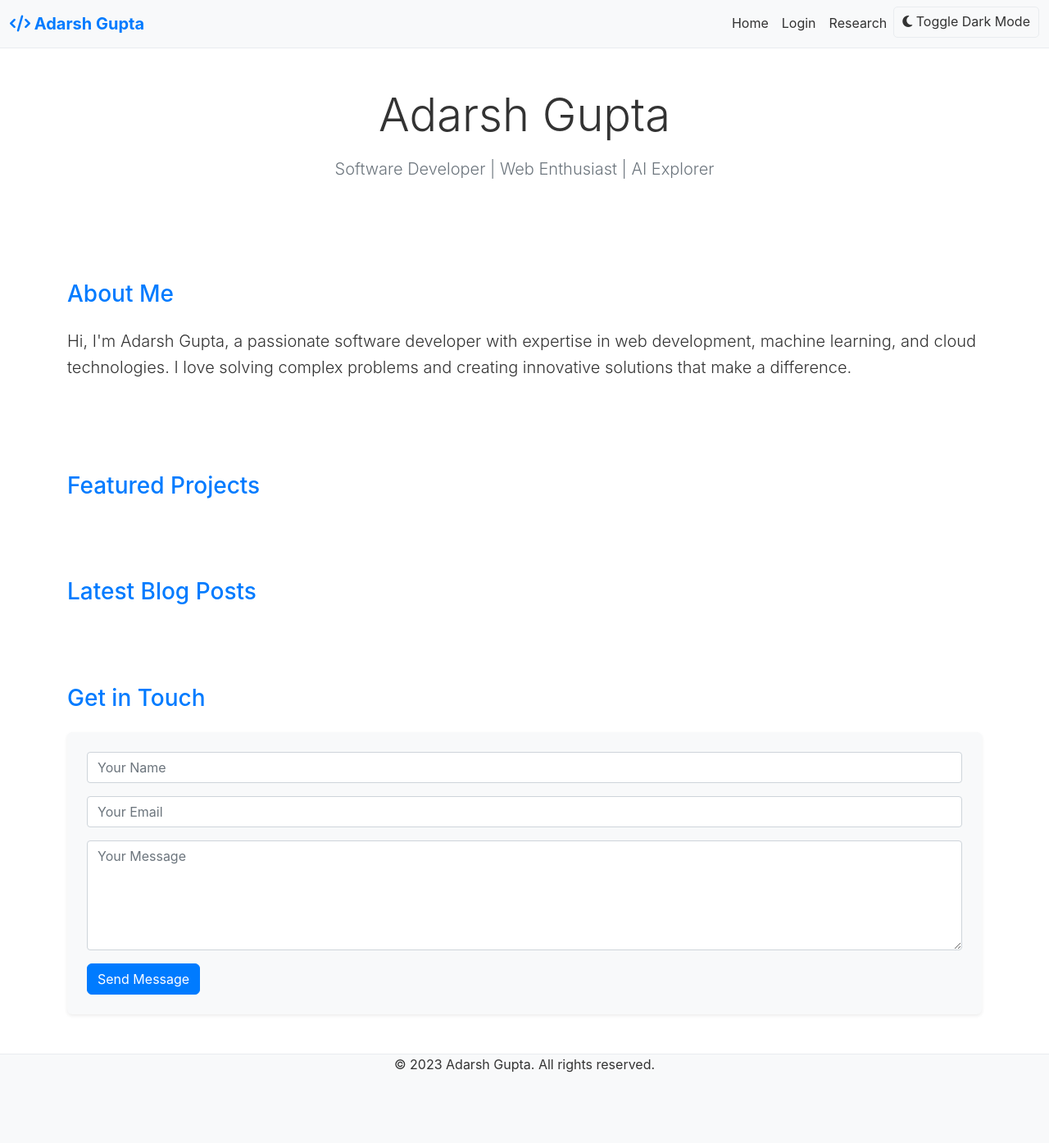
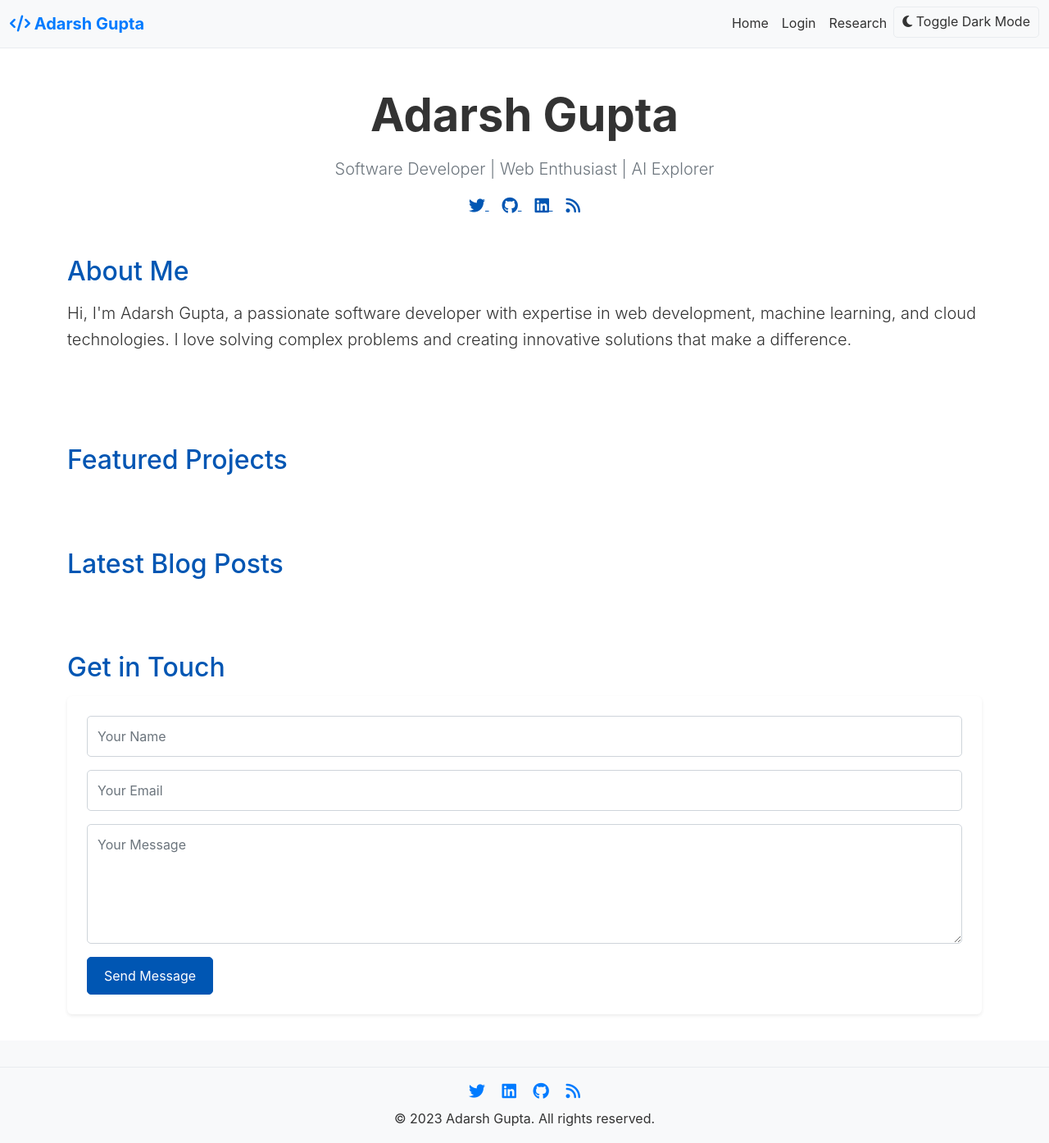
Before and after one commit to Adarshagupta/Full-stack-portfolio, a Flask app: page / in a window 1280 px wide. Shown: the whole page at 82% size. Before the commit the page ends 1308 px from the top, so only its background shows below. Run offline with Flask 3, Linux system fonts and the light colour scheme; data that the repository does not hold is empty; parts of the project's set-up code (start-up, migrations or seed data) failed here and were passed over; some libraries are stand-ins or nearby versions.

Commit message:
header social

```diff
--- a/templates/base.html
+++ b/templates/base.html
@@ -169,8 +169,22 @@
         {% block content %}{% endblock %}
     </div>
 
-    <footer class="footer text-center">
+    <footer class="footer text-center py-3">
         <div class="container">
+            <div class="mb-2">
+                <a href="https://x.com/Adarshgpt_" target="_blank" rel="noopener noreferrer" class="text-decoration-none me-3">
+                    <i class="fab fa-twitter fa-lg"></i>
+                </a>
+                <a href="https://www.linkedin.com/in/adasgpt/" target="_blank" rel="noopener noreferrer" class="text-decoration-none me-3">
+                    <i class="fab fa-linkedin fa-lg"></i>
+                </a>
+                <a href="https://github.com/Adarshagupta" target="_blank" rel="noopener noreferrer" class="text-decoration-none me-3">
+                    <i class="fab fa-github fa-lg"></i>
+                </a>
+                <a href="{{ url_for('sitemap') }}" target="_blank" rel="noopener noreferrer" class="text-decoration-none">
+                    <i class="fas fa-rss fa-lg"></i>
+                </a>
+            </div>
             <span>&copy; 2023 Adarsh Gupta. All rights reserved.</span>
         </div>
     </footer>
--- a/templates/home.html
+++ b/templates/home.html
@@ -6,25 +6,39 @@
 {% block content %}
 <div class="container">
     <header class="text-center py-5">
-        <h1 class="display-4 mb-3">Adarsh Gupta</h1>
+        <h1 class="display-3 mb-3 fw-bold">Adarsh Gupta</h1>
         <p class="lead mb-4 text-muted">Software Developer | Web Enthusiast | AI Explorer</p>
+        <div class="social-icons mb-4">
+            <a href="https://x.com/Adarshgpt_" target="_blank" rel="noopener noreferrer" class="me-3">
+                <i class="fab fa-twitter fa-lg"></i>
+            </a>
+            <a href="https://github.com/Adarshagupta" target="_blank" rel="noopener noreferrer" class="me-3">
+                <i class="fab fa-github fa-lg"></i>
+            </a>
+            <a href="https://www.linkedin.com/in/adasgpt/" target="_blank" rel="noopener noreferrer" class="me-3">
+                <i class="fab fa-linkedin fa-lg"></i>
+            </a>
+            <a href="/sitemap.xml" target="_blank" rel="noopener noreferrer">
+                <i class="fas fa-rss fa-lg"></i>
+            </a>
+        </div>
     </header>
 
     <section id="about" class="py-5">
-        <h2 class="h3 mb-4 text-primary">About Me</h2>
+        <h2 class="h2 mb-4 text-primary">About Me</h2>
         <p class="lead">Hi, I'm Adarsh Gupta, a passionate software developer with expertise in web development, machine learning, and cloud technologies. I love solving complex problems and creating innovative solutions that make a difference.</p>
     </section>
 
     <section id="projects" class="py-5">
-        <h2 class="h3 mb-4 text-primary">Featured Projects</h2>
+        <h2 class="h2 mb-4 text-primary">Featured Projects</h2>
         <div class="row g-4">
             {% for project in projects %}
             <div class="col-md-4">
-                <div class="card h-100 shadow-sm">
+                <div class="card h-100 shadow-sm border-0">
                     <div class="card-body">
                         <h3 class="card-title h5">{{ project.title }}</h3>
                         <p class="card-text text-muted">{{ project.description[:100] }}...</p>
-                        <a href="{{ url_for('view_project', project_id=project.id) }}" class="btn btn-outline-primary btn-sm">View Project</a>
+                        <a href="{{ url_for('view_project', project_id=project.id) }}" class="btn btn-outline-primary btn-sm stretched-link">View Project</a>
                     </div>
                 </div>
             </div>
@@ -33,18 +47,18 @@
     </section>
 
     <section id="blog" class="py-5">
-        <h2 class="h3 mb-4 text-primary">Latest Blog Posts</h2>
+        <h2 class="h2 mb-4 text-primary">Latest Blog Posts</h2>
         <div class="row g-4">
             {% for blog in blogs %}
             <div class="col-md-4">
-                <div class="card h-100 shadow-sm">
+                <div class="card h-100 shadow-sm border-0">
                     <div class="card-body">
                         <h3 class="card-title h5">{{ blog.title }}</h3>
                         <p class="card-text text-muted small">
                             <time datetime="{{ blog.created_at.isoformat() }}">{{ blog.created_at.strftime('%B %d, %Y') }}</time>
                         </p>
                         <p class="card-text">{{ blog.content[:100] }}...</p>
-                        <a href="{{ url_for('view_blog', blog_id=blog.id) }}" class="btn btn-outline-primary btn-sm">Read More</a>
+                        <a href="{{ url_for('view_blog', blog_id=blog.id) }}" class="btn btn-outline-primary btn-sm stretched-link">Read More</a>
                     </div>
                 </div>
             </div>
@@ -53,8 +67,8 @@
     </section>
 
     <section id="contact" class="py-5">
-        <h2 class="h3 mb-4 text-primary">Get in Touch</h2>
-        <form class="bg-light p-4 rounded shadow-sm">
+        <h2 class="h2 mb-4 text-primary">Get in Touch</h2>
+        <form class="bg-white p-4 rounded shadow-sm">
             <div class="mb-3">
                 <input type="text" class="form-control" placeholder="Your Name" required>
             </div>
@@ -79,43 +93,90 @@
         background-color: #f8f9fa;
     }
     h1, h2, h3 {
-        font-weight: 600;
+        font-weight: 700;
     }
     .card {
-        transition: transform 0.3s ease-in-out;
+        transition: transform 0.3s ease-in-out, box-shadow 0.3s ease-in-out;
+        border-radius: 10px;
+        overflow: hidden;
     }
     .card:hover {
         transform: translateY(-5px);
+        box-shadow: 0 10px 20px rgba(0,0,0,0.1);
     }
     .btn-link {
         text-decoration: none;
     }
     .form-control {
         border: 1px solid #ced4da;
-        border-radius: 0.25rem;
+        border-radius: 5px;
+        padding: 12px;
     }
     .form-control:focus {
         box-shadow: 0 0 0 0.2rem rgba(0,123,255,.25);
         border-color: #80bdff;
     }
     .text-primary {
-        color: #007bff !important;
+        color: #0056b3 !important;
     }
     .btn-primary {
-        background-color: #007bff;
-        border-color: #007bff;
+        background-color: #0056b3;
+        border-color: #0056b3;
+        padding: 10px 20px;
+        border-radius: 5px;
+        transition: all 0.3s ease;
     }
     .btn-primary:hover {
-        background-color: #0056b3;
-        border-color: #0056b3;
+        background-color: #003d82;
+        border-color: #003d82;
+        transform: translateY(-2px);
     }
     .btn-outline-primary {
-        color: #007bff;
-        border-color: #007bff;
+        color: #0056b3;
+        border-color: #0056b3;
+        padding: 8px 16px;
+        border-radius: 5px;
+        transition: all 0.3s ease;
     }
     .btn-outline-primary:hover {
-        background-color: #007bff;
+        background-color: #0056b3;
         color: #fff;
+        transform: translateY(-2px);
+    }
+    .container {
+        max-width: 1140px;
+    }
+    section {
+        margin-bottom: 2rem; /* Reduced from 3rem to 2rem */
+    }
+    .display-3 {
+        font-size: 3.5rem;
+        margin-bottom: 0.5rem; /* Reduced from 1rem to 0.5rem */
+    }
+    .lead {
+        font-size: 1.25rem;
+    }
+    /* New styles to reduce gaps */
+    .py-5 {
+        padding-top: 2rem !important;
+        padding-bottom: 2rem !important;
+    }
+    .mb-4 {
+        margin-bottom: 1rem !important;
+    }
+    header.py-5 {
+        padding-top: 3rem !important;
+        padding-bottom: 2rem !important;
+    }
+    #about {
+        padding-top: 0 !important;
+    }
+    .social-icons a {
+        color: #0056b3;
+        transition: color 0.3s ease;
+    }
+    .social-icons a:hover {
+        color: #003d82;
     }
 </style>
 {% endblock %}
@@ -134,4 +195,5 @@
     }
 }
 </script>
+<script src="https://kit.fontawesome.com/your-fontawesome-kit.js" crossorigin="anonymous"></script>
 {% endblock %}
```
